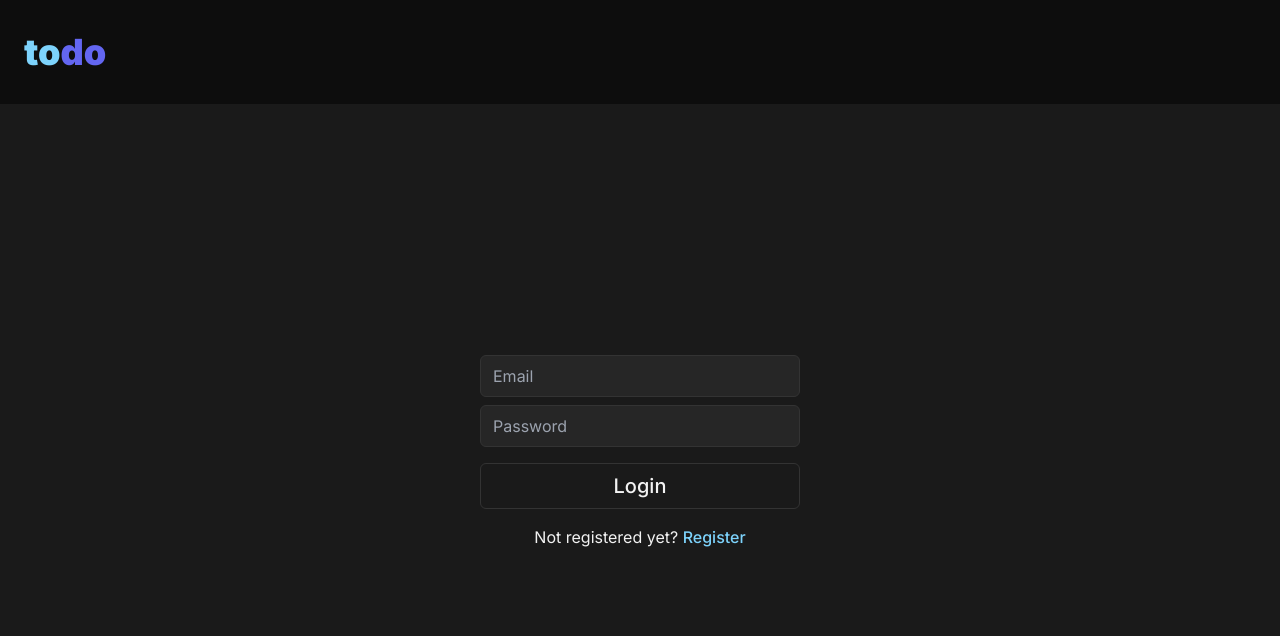
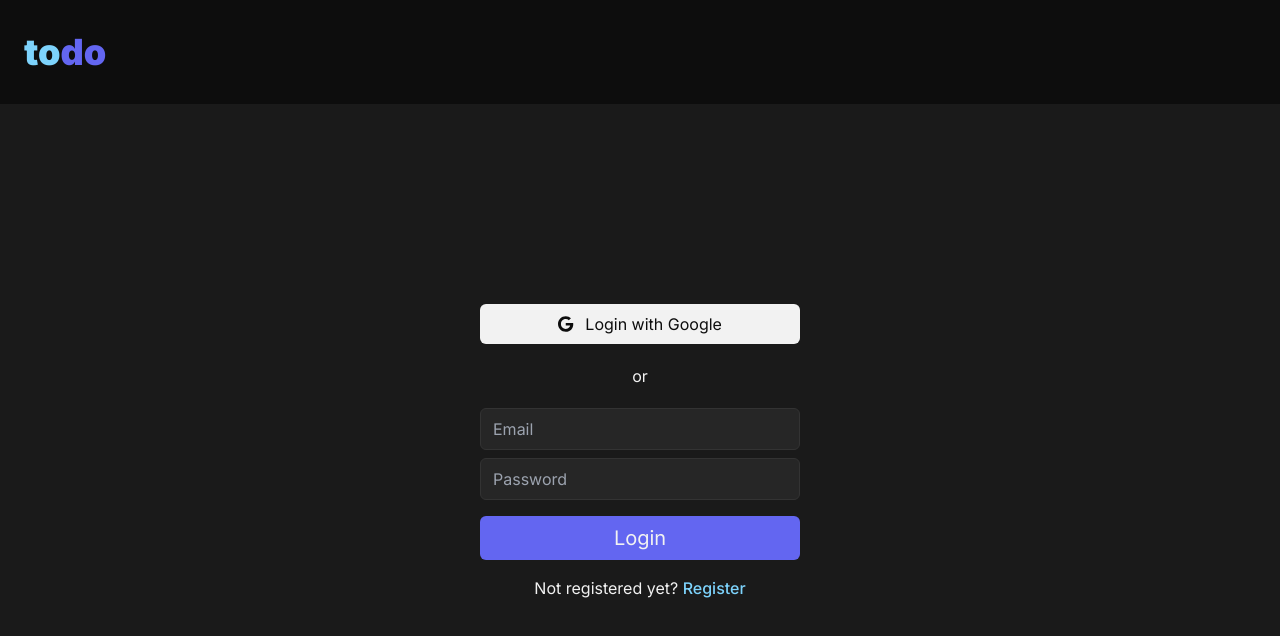
Before and after one commit to pedrogabrieldev/to-do-app, a Next.js app: page / in a window 1280 px wide. Shown: the top 636 px of the page. Built offline with nearby package versions, Linux system fonts and the light colour scheme; no server answers.

Commit message:
Implement authentication with google account

```diff
--- a/components/login.js
+++ b/components/login.js
@@ -2,10 +2,13 @@ import { useState } from 'react'
 import {
   createUserWithEmailAndPassword,
   signInWithEmailAndPassword,
+  signInWithPopup,
+  GoogleAuthProvider,
 } from 'firebase/auth'
 import { collection, addDoc } from 'firebase/firestore'
 import { auth, db } from '../lib/firebase'
 import { FontAwesomeIcon } from '@fortawesome/react-fontawesome'
+import { faGoogle } from '@fortawesome/free-brands-svg-icons'
 import { faSpinner } from '@fortawesome/free-solid-svg-icons'
 
 export default function Login() {
@@ -13,6 +16,29 @@ export default function Login() {
   const [password, setPassword] = useState('')
   const [isLogin, setIsLogin] = useState(true)
   const [isLoading, setIsLoading] = useState(false)
+
+  async function handleLoginWithGoogle() {
+    try {
+      const provider = new GoogleAuthProvider()
+      provider.setCustomParameters({
+        prompt: 'select_account',
+      })
+      const result = await signInWithPopup(auth, provider)
+      const credential = GoogleAuthProvider.credentialFromResult(result)
+      const token = credential.accessToken
+    } catch (error) {
+      const errorCode = error.code
+      const errorMessage = error.message
+      // The email of the user's account used.
+      const email = error.customData.email
+      // The AuthCredential type that was used.
+      const credential = GoogleAuthProvider.credentialFromError(error)
+      console.log(errorCode)
+      console.log(errorMessage)
+      console.log(email)
+      console.log(credential)
+    }
+  }
 
   async function handleSubmit(event) {
     event.preventDefault()
@@ -57,6 +83,15 @@ export default function Login() {
         className="flex-1 flex flex-col justify-center items-center gap-2 w-full max-w-xs"
         onSubmit={handleSubmit}
       >
+        <button
+          type="button"
+          className="w-full px-3 py-2 text-[#0D0D0D] bg-[#F2F2F2] rounded-md"
+          onClick={handleLoginWithGoogle}
+        >
+          <FontAwesomeIcon icon={faGoogle} />
+          <span className="ml-3">Login with Google</span>
+        </button>
+        <span className="my-3">or</span>
         <input
           type="email"
           className="text-[#F2F2F2] px-3 py-2 outline-none border border-[#333333] rounded-md w-full bg-[#262626]"
@@ -75,7 +110,7 @@ export default function Login() {
         />
         <button
           type="submit"
-          className="w-full my-2 px-3 py-2 text-[#F2F2F2] text-xl font-medium border border-[#333333] rounded-md cursor-pointer duration-500 hover:bg-indigo-500"
+          className="w-full my-2 px-3 py-2 bg-indigo-500 text-[#F2F2F2] text-xl rounded-md cursor-pointer duration-500 hover:bg-indigo-600"
         >
           {isLoading ? (
             <FontAwesomeIcon icon={faSpinner} spin />
--- a/package.json
+++ b/package.json
@@ -10,6 +10,7 @@
   },
   "dependencies": {
     "@fortawesome/fontawesome-svg-core": "^6.1.2",
+    "@fortawesome/free-brands-svg-icons": "^6.1.2",
     "@fortawesome/free-regular-svg-icons": "^6.1.2",
     "@fortawesome/free-solid-svg-icons": "^6.1.2",
     "@fortawesome/react-fontawesome": "^0.2.0",
```
Also changed, not shown: 1 other file (tests, documents, lock files or other folders).
